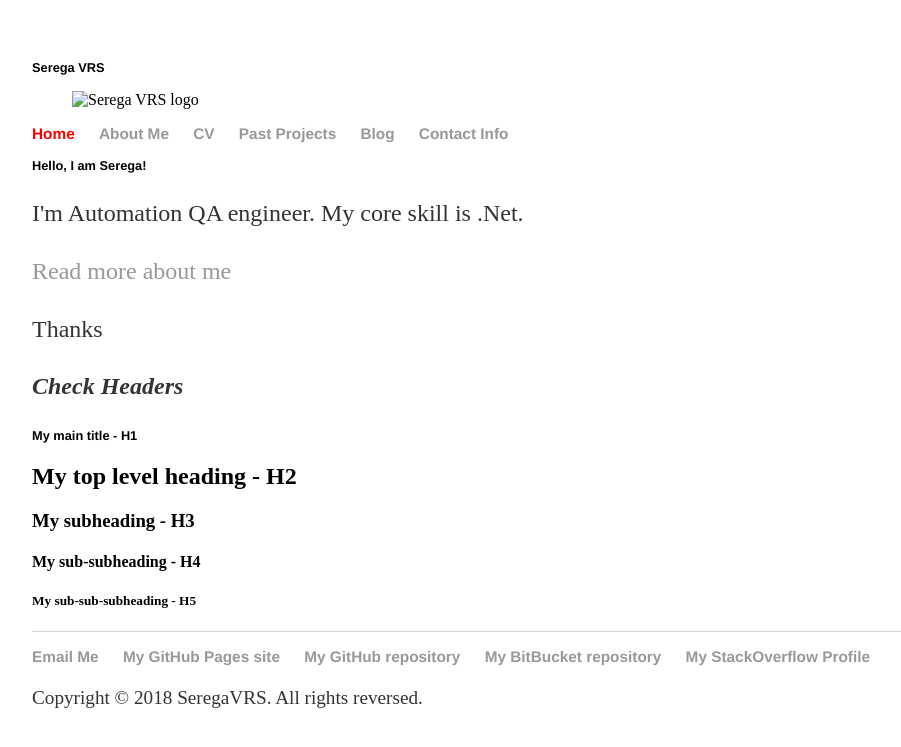
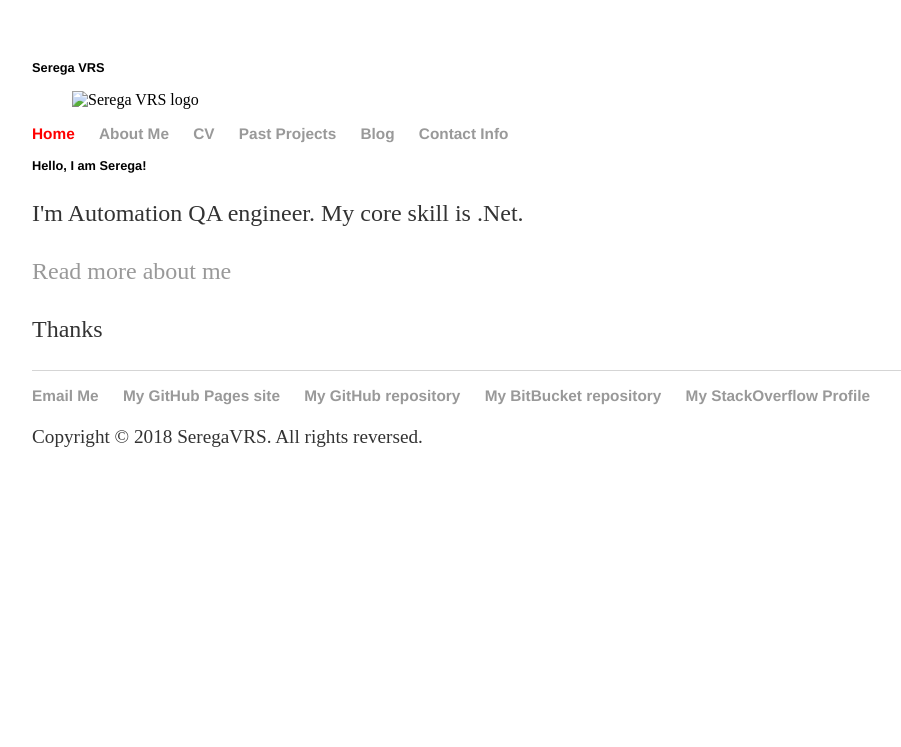
Before and after one commit to SeregaVRS/SeregaVRS.github.io, a Jekyll site: the page built from index.html, in a window 1280 px wide. Shown: the top 747 px of the page, without its empty margins (160-1061 px from the left). Built offline with Jekyll 4.4.1, drawn with Linux system fonts in a browser that asks for light colours.

Commit message:
remove headers (trash)

```diff
--- a/index.html
+++ b/index.html
@@ -8,12 +8,4 @@ description: Serega VRS genaral information
 	<p>I'm Automation QA engineer. My core skill is .Net.</p>
 	<p><a href="/aboutme/">Read more about me</a></p>
 	<p>Thanks</p>
-
-	<p><em><strong>Check Headers</strong></em></p>
-
-	<h1>My main title - H1</h1>
-	<h2>My top level heading - H2</h2>
-	<h3>My subheading - H3</h3>
-	<h4>My sub-subheading - H4</h4>
-	<h5>My sub-sub-subheading - H5</h5>
 </div>
```
